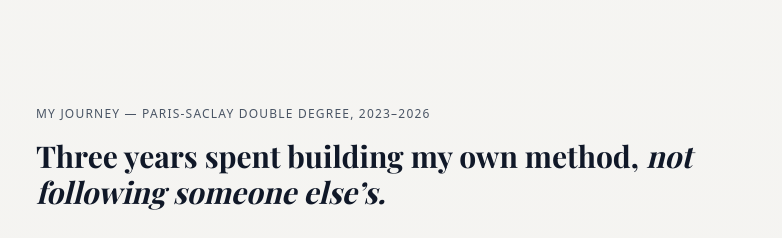
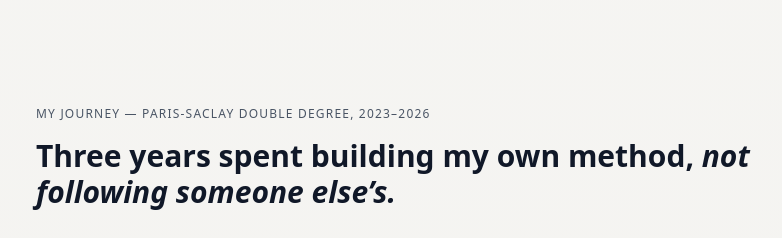
Before and after one commit to alexis-vo/alexisvo-site, a Next.js app: page / in a window 1280 px wide. Shown: the part 1660-1898 px from the top of the page, without its empty margins (236-1018 px from the left). Built offline with nearby package versions, Linux system fonts and the light colour scheme; no server answers; a web font is replaced by a local one.

Commit message:
modified title journey

```diff
--- a/components/ParcoursTimeline.tsx
+++ b/components/ParcoursTimeline.tsx
@@ -70,9 +70,7 @@
           My Journey — Paris-Saclay Double Degree, 2023–2026
         </div>
         <h2
-          className="text-2xl md:text-3xl font-bold text-gray-900 dark:text-white mb-10"
-          style={{ fontFamily: "var(--font-playfair)", fontStyle: "normal" }}
-        >
+          className="text-2xl md:text-3xl font-bold text-gray-900 dark:text-white mb-6">
           Three years spent building my own method,
           <span className="italic"> not following someone else’s.</span>
         </h2>
```
